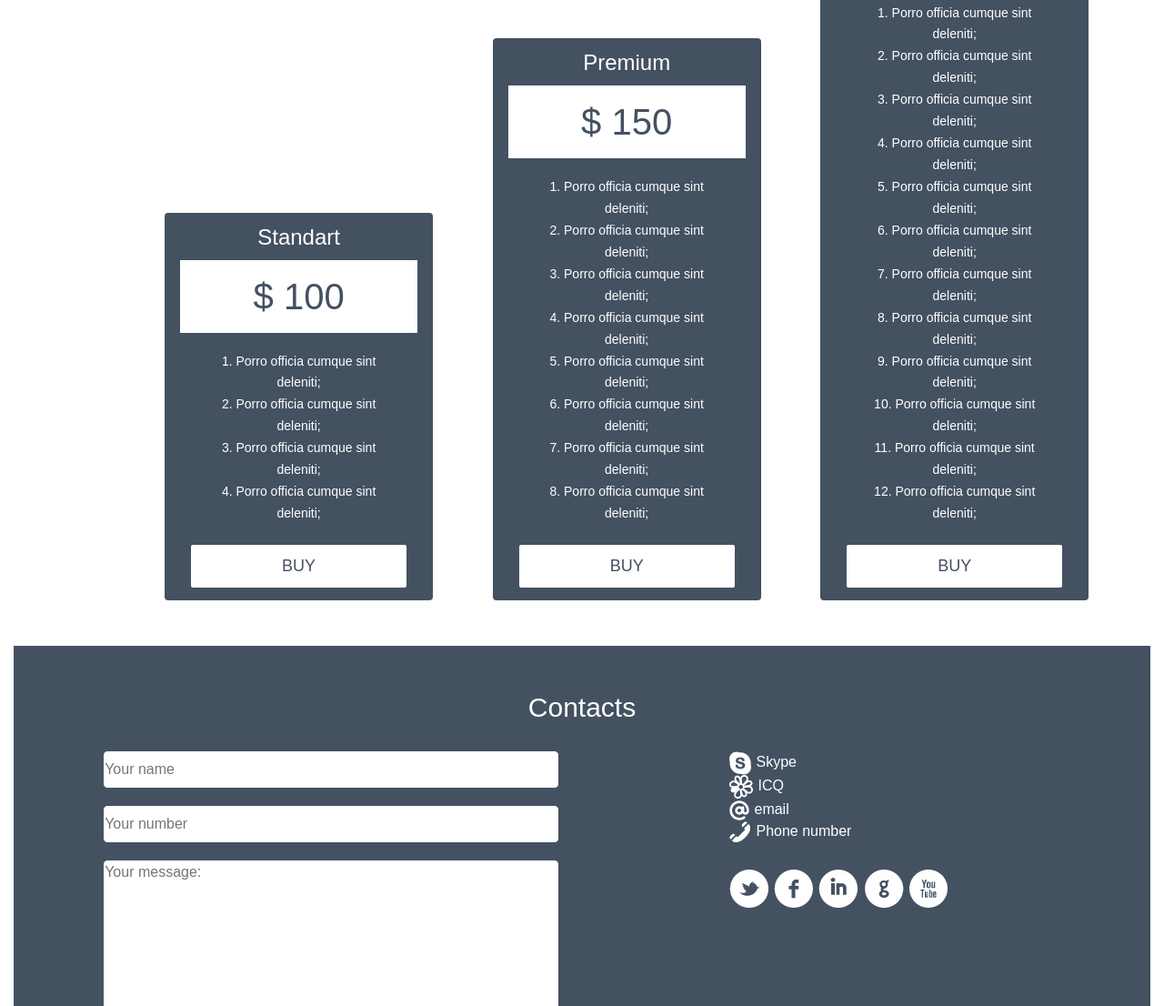
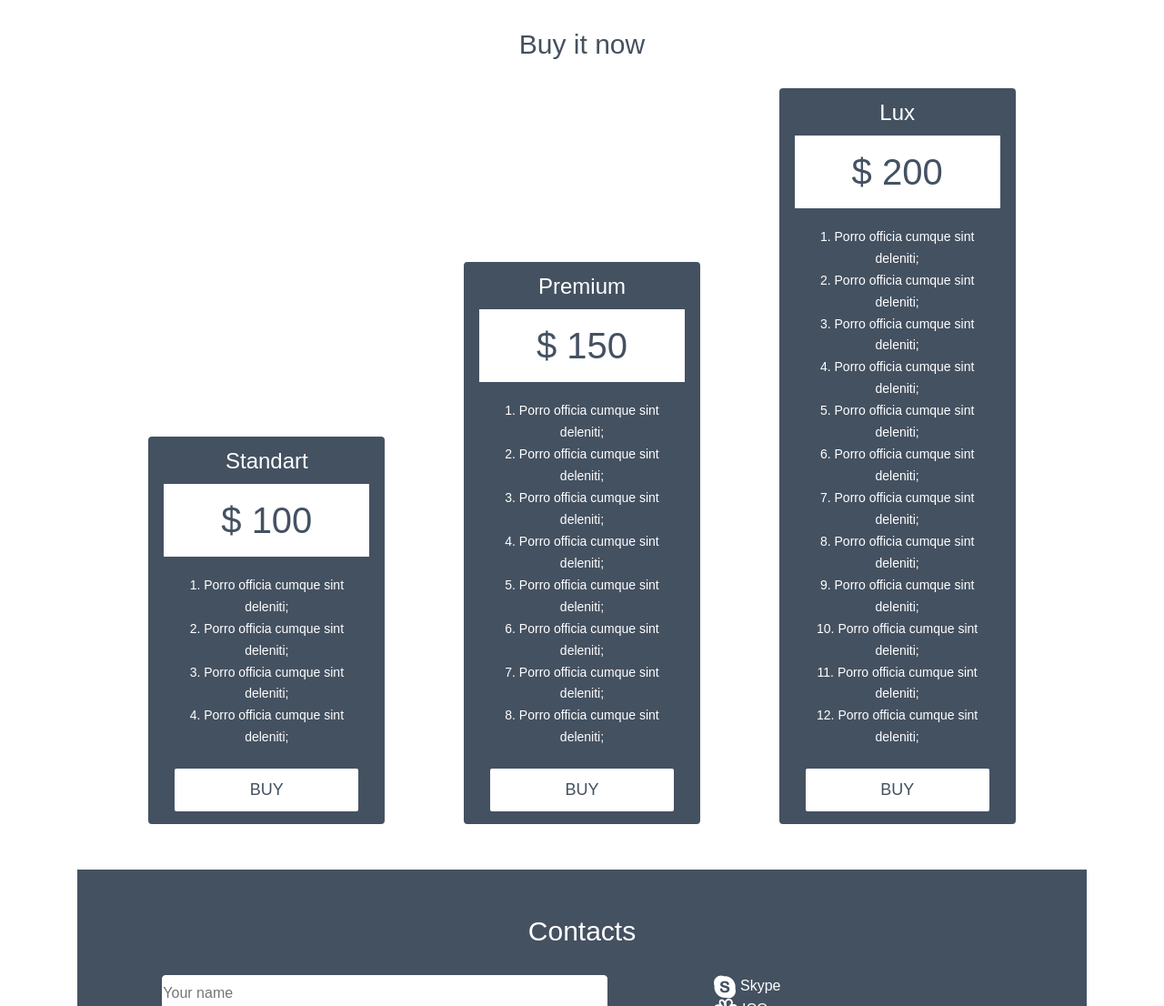
Before and after one commit to un1corny/html5-lesson1, a plain HTML site: page index.html in a window 1280 px wide. Shown: the part 2420-3526 px from the top of the page at 91% size. Drawn offline with nearby package versions, Linux system fonts and the light colour scheme.

Commit message:
final marks (container - changed & offset - deleted)

```diff
--- a/index.html
+++ b/index.html
@@ -7,7 +7,7 @@
           integrity="sha384-Smlep5jCw/wG7hdkwQ/Z5nLIefveQRIY9nfy6xoR1uRYBtpZgI6339F5dgvm/e9B" crossorigin="anonymous">
     <link rel="stylesheet" href="styles/style.css">
 </head>
-<body class="container-fluid">
+<body class="container">
 
 <header class="section">
     <div class="row">
@@ -164,7 +164,7 @@
 <section class="section buy-it-now">
     <h2 class="title">Buy it now</h2>
     <div class="tariffs row">
-        <div class="tariff col-8 col-md-5 offset-md-1 col-lg-3">
+        <div class="tariff col-8 col-md-5 col-lg-3">
             <div class="header">
                 Standart
             </div>
```
